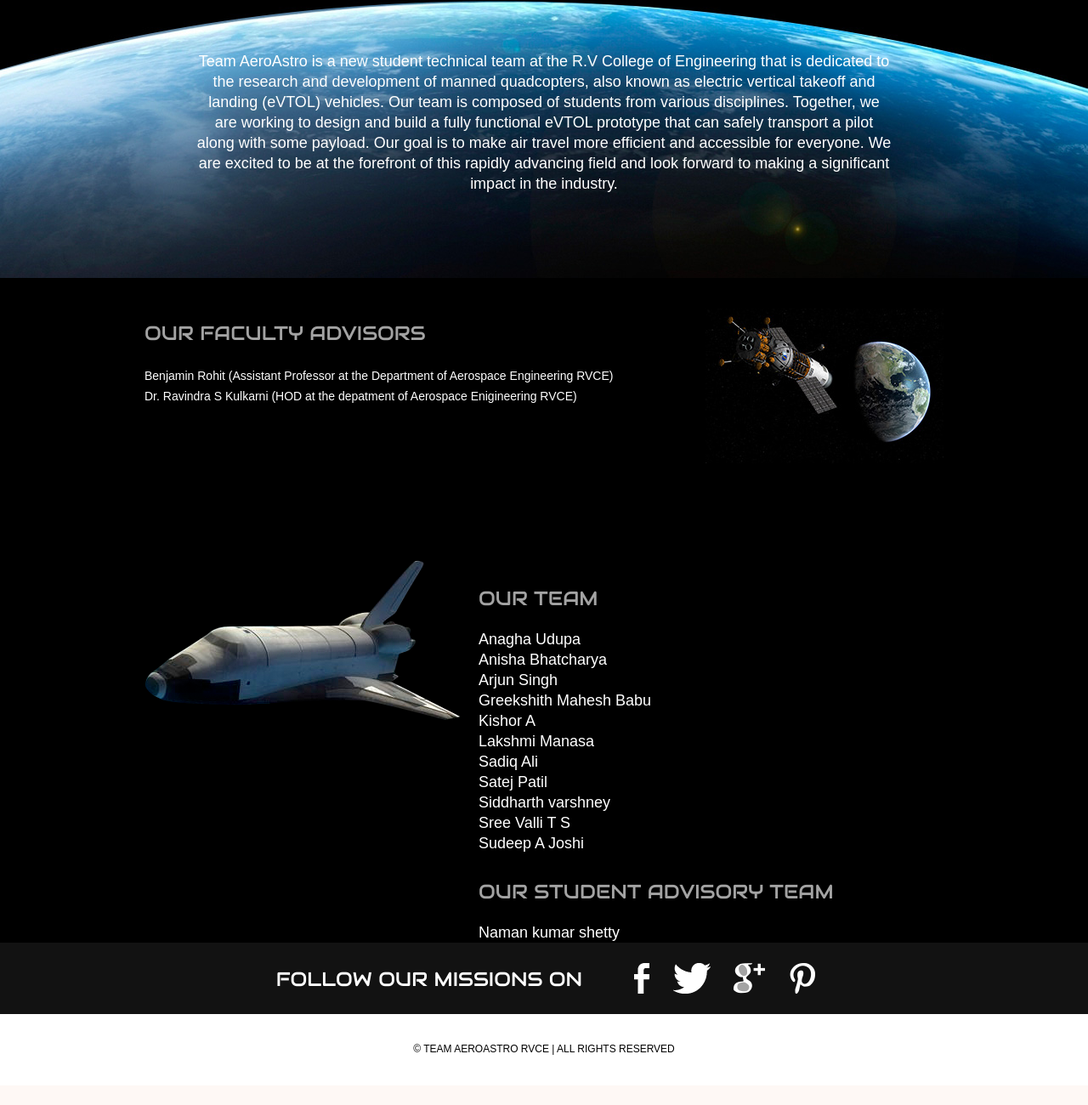
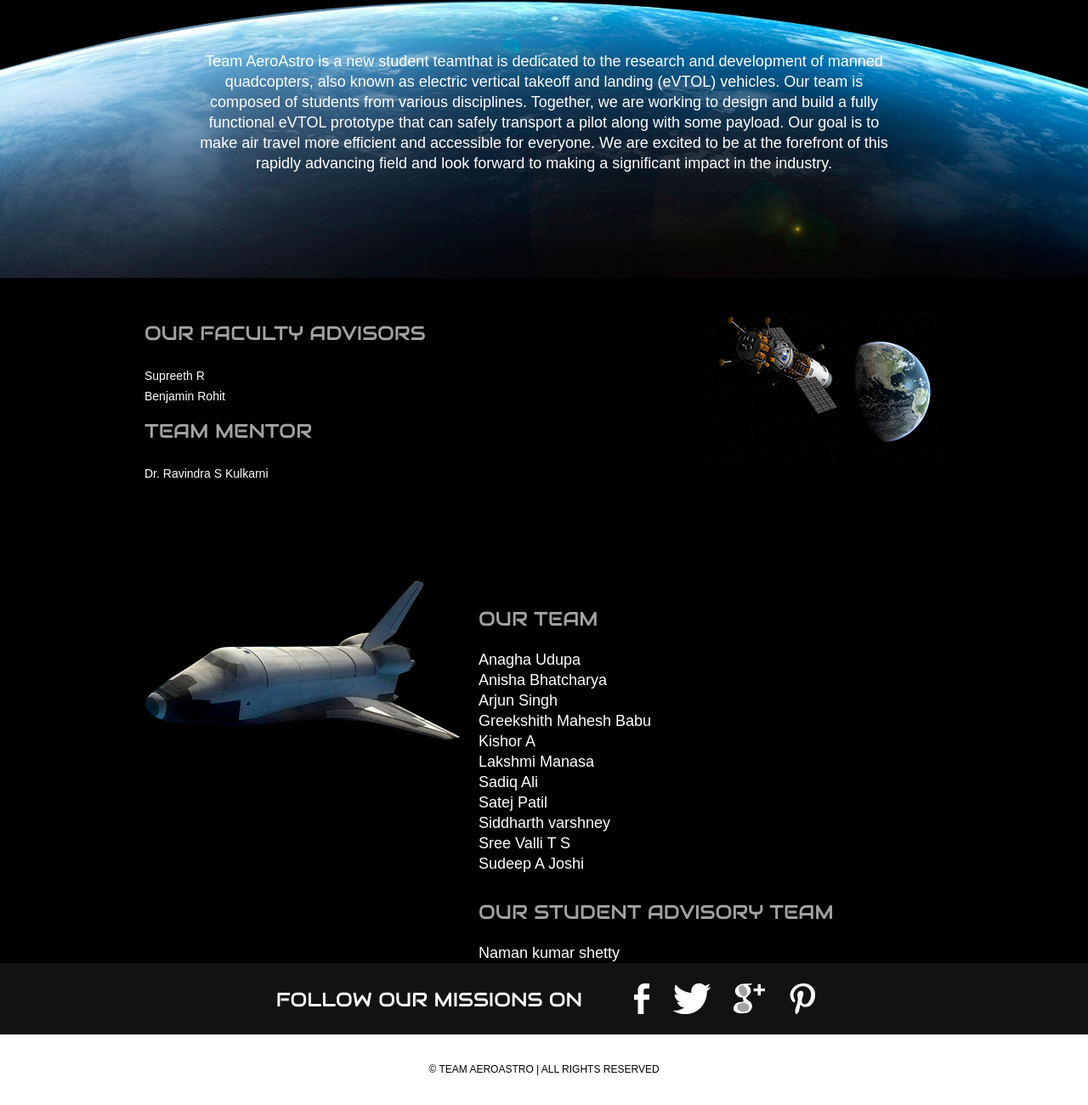
Before and after one commit to sadiqalimir/teamaeroastro, a plain HTML site: page about.html in a window 1280 px wide. Shown: the part 248-1548 px from the top of the page at 85% size. Drawn offline with Linux system fonts and the light colour scheme.

Commit message:
previous update

```diff
--- a/about.html
+++ b/about.html
@@ -52,14 +52,16 @@
 				<div>
 					<h1>About us</h1>
 					<h2></h2>
-					<p>Team AeroAstro is a new student technical team at the R.V College of Engineering that is dedicated to the research and development of manned quadcopters, also known as electric vertical takeoff and landing (eVTOL) vehicles. Our team is composed of students from various disciplines. Together, we are working to design and build a fully functional eVTOL prototype that can safely transport a pilot along with some payload. Our goal is to make air travel more efficient and accessible for everyone. We are excited to be at the forefront of this rapidly advancing field and look forward to making a significant impact in the industry.</p>
+					<p>Team AeroAstro is a new student teamthat is dedicated to the research and development of manned quadcopters, also known as electric vertical takeoff and landing (eVTOL) vehicles. Our team is composed of students from various disciplines. Together, we are working to design and build a fully functional eVTOL prototype that can safely transport a pilot along with some payload. Our goal is to make air travel more efficient and accessible for everyone. We are excited to be at the forefront of this rapidly advancing field and look forward to making a significant impact in the industry.</p>
 				</div>
 			</div>
 			<div class="body">
 				<div>
 					<img src="images/earth-satellite.jpg" alt="">
 					<h2>Our Faculty Advisors</h2>
-					<p>Benjamin Rohit (Assistant Professor at the Department of Aerospace Engineering RVCE)<br>Dr. Ravindra S Kulkarni (HOD at the depatment of Aerospace Enigineering RVCE)</p>
+					<p>Supreeth R<br>Benjamin Rohit<br></p>
+					<h2>Team Mentor</h2>
+					<p>Dr. Ravindra S Kulkarni</p>
 				</div>
 			</div>
 			<div class="footer">
@@ -115,7 +117,7 @@
 			</div>
 			<div class="footnote">
 				<div>
-					<p>&copy; TEAM AEROASTRO RVCE | ALL RIGHTS RESERVED</p>
+					<p>&copy; TEAM AEROASTRO | ALL RIGHTS RESERVED</p>
 				</div>
 			</div>
 		</div>
```
Also changed, not shown: UAV.html (+1 -1 lines), aeroastroswug.html (+1 -1 lines), blog.html (+1 -1 lines), contact.html (+1 -1 lines), index.html (+3 -3 lines), projectMQ23.html (+1 -1 lines), projects.html (+1 -1 lines), sponsors.html (+1 -1 lines).
